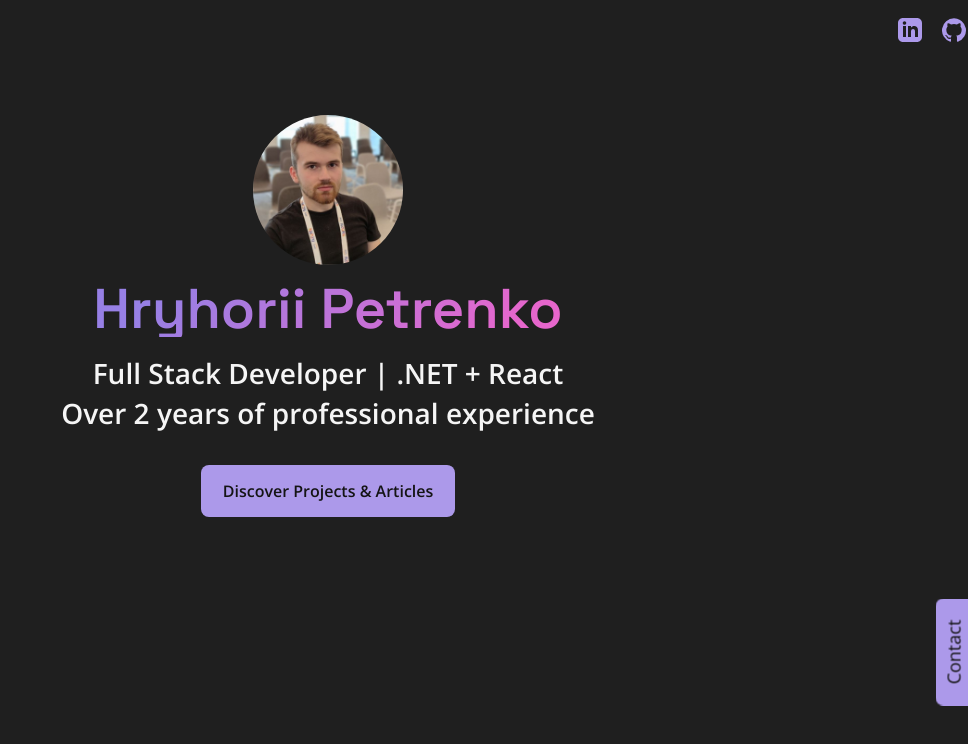
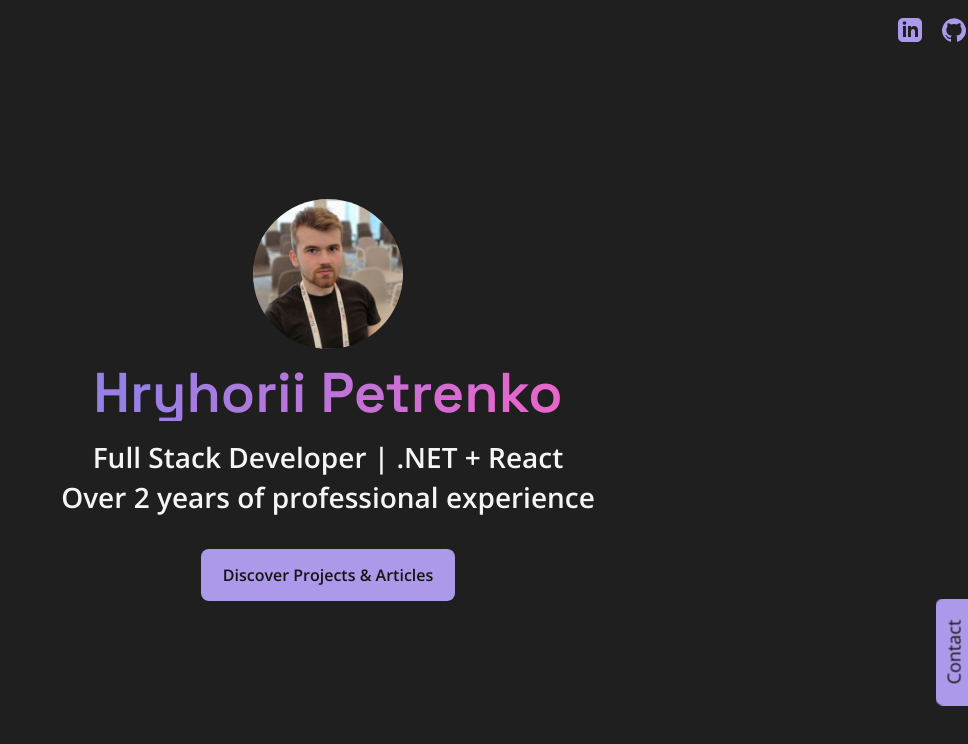
Before and after one commit to ryhordev/hryhorii-portfolio, a React (Vite) app: page / in a window 1280 px wide. Shown: the top 744 px of the page, without its empty margins (312-1280 px from the left). Built offline with nearby package versions, Linux system fonts and the light colour scheme; the HTML template or start-up script is replaced by a standard one.

Commit message:
change full year logic

```diff
--- a/src/components/Welcome/Welcome.tsx
+++ b/src/components/Welcome/Welcome.tsx
@@ -1,16 +1,24 @@
-import { FC } from "react";
+import { FC, useEffect, useState } from "react";
 import me from "../../assets/me.jpg";
 
 import './index.css'
 
+const START_YEAR = 2022;
+
 export const Welcome: FC = () => {
+    const [expYears, setExpYears] = useState<number>();
+
+    useEffect(() => {
+        setExpYears(new Date().getFullYear() - START_YEAR)
+    }, []);
+
     return (
         <div className="main">
             <img src={me} className="main-me-image"></img>
             <h1 className="main-text">Hryhorii Petrenko</h1>
 
             <h2>Full Stack Developer | .NET + React</h2>
-            <h2>Over 2 years of professional experience</h2>
+            <h2>Over {expYears} years of professional experience</h2>
 
             <button className="btn btn-primary main-button">Discover Projects & Articles</button>
         </div>
--- a/src/components/Welcome/index.css
+++ b/src/components/Welcome/index.css
@@ -10,7 +10,10 @@
 }
 
 .main {
-  margin-top: 4rem;
+  position: absolute;
+  top: 50%;
+  left: 50%;
+  transform: translate(-50%, -50%);
   display: flex;
   flex-direction: column;
   align-items: center;
@@ -18,5 +21,5 @@
 }
 
 .main-button {
-    margin-top: 2rem;
+  margin-top: 2rem;
 }
```
